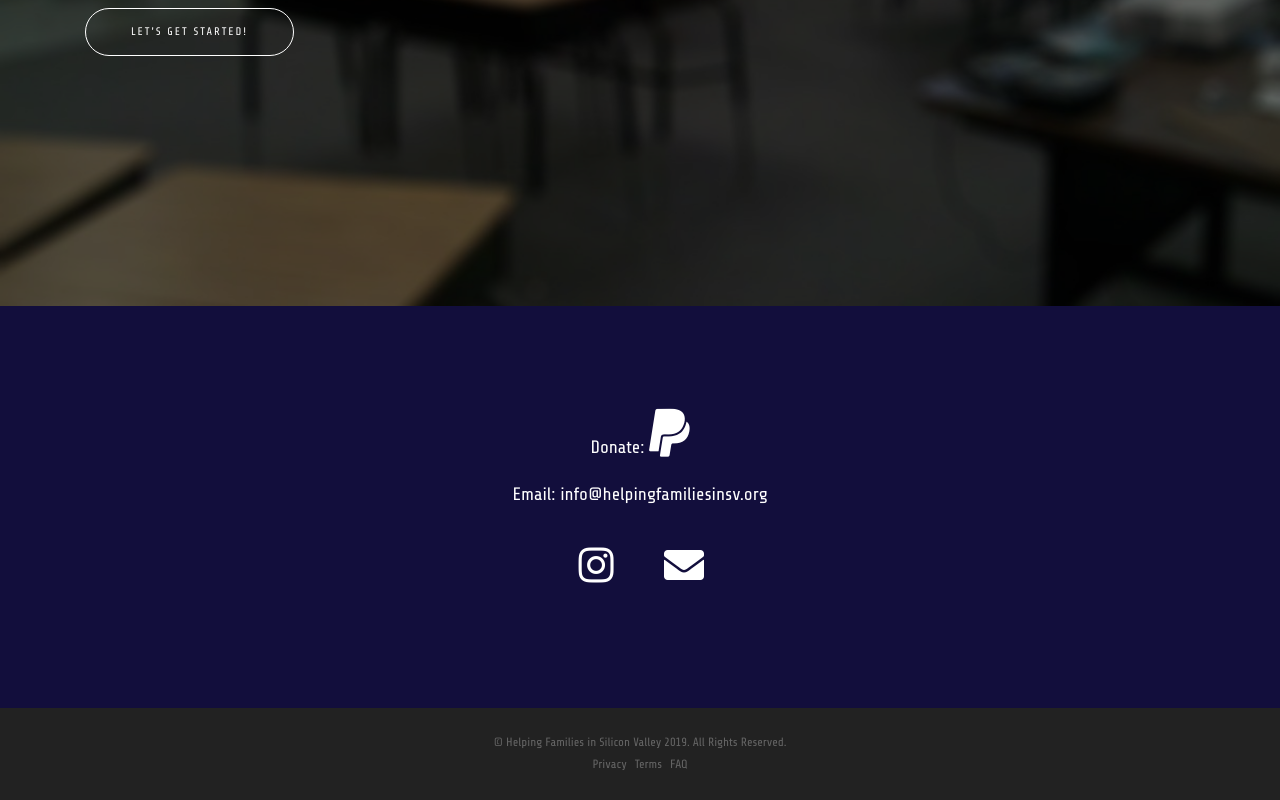
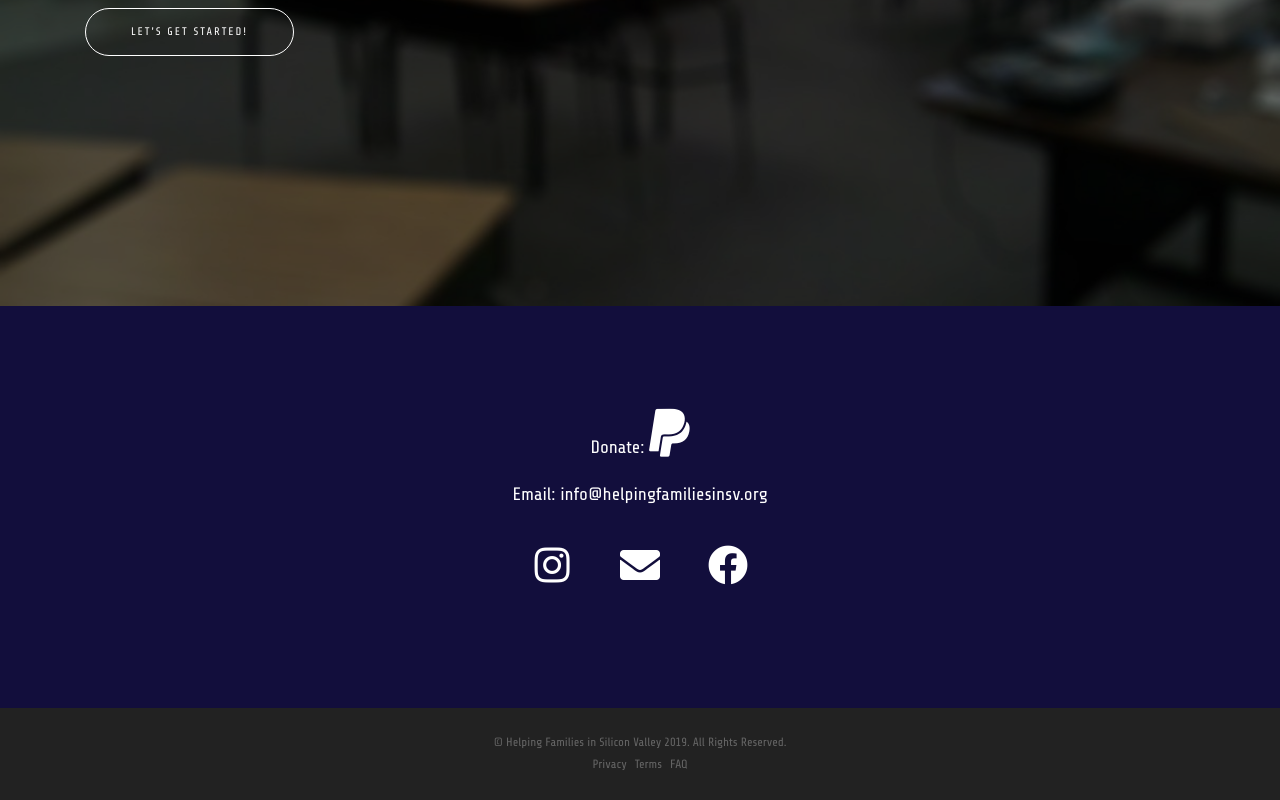
Before and after one commit to montoya332/helping-families, a React (Create React App) app: page / in a window 1280 px wide. Shown: the part 3086-3886 px from the top of the page. Built offline with nearby package versions, Linux system fonts and the light colour scheme; a web font is replaced by a local one.

Commit message:
refactor Contacts component to react, add facebook info and icon

```diff
--- a/src/Components/Contacts.js
+++ b/src/Components/Contacts.js
@@ -1,4 +1,20 @@
 import React from 'react';
+
+const contactList = [{
+name: 'instagram',
+url: 'https://instagram.com/helpingfamiliesinsiliconvalley?helping=families',
+iconClassName: 'fab fa-instagram',
+},
+{
+name: 'email',
+url: 'mailto:info@helpingfamiliesinsv.org',
+iconClassName: 'fas fa-envelope',
+},
+{
+name: 'facebook',
+url: 'https://www.facebook.com/Helping-Families-in-Silicon-Valley-102948694690106?helping=families',
+iconClassName: 'fab fa-facebook',
+}]
 
 const Contacts = () => {
   return (
@@ -13,16 +29,17 @@ const Contacts = () => {
           Email: <a href="mailto:info@helpingfamiliesinsv.org">info@helpingfamiliesinsv.org</a>
         </p>
         <ul className="list-inline list-social">
-          <li className="list-inline-item social-instagram">
-            <a href="https://instagram.com/helpingfamiliesinsv">
-              <i className="fab fa-instagram"></i>
-            </a>
-          </li>
-          <li className="list-inline-item">
-            <a href="mailto:info@helpingfamiliesinsv.org">
-              <i className="fas fa-envelope"></i>
-            </a>
-          </li>
+            {
+                contactList.map(contact => {
+                    return (
+                        <li className="list-inline-item">
+                            <a href={contact.url}>
+                              <i className={contact.iconClassName}></i>
+                            </a>
+                        </li>
+                    )
+                })
+            }
         </ul>
       </div>
     </section>
```
